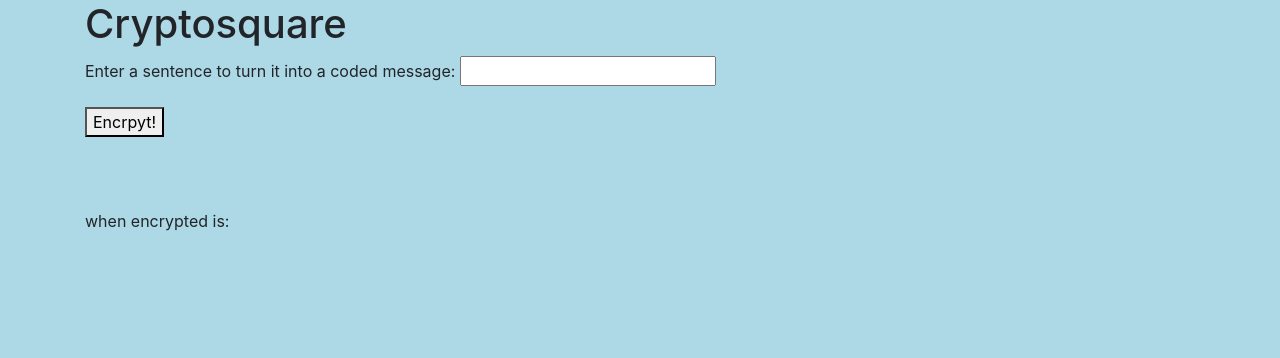
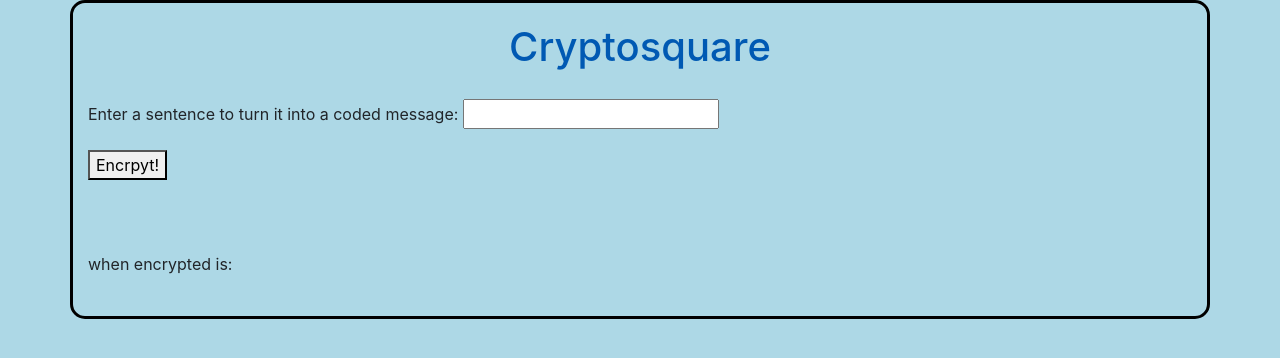
Before and after one commit to LisaMJensen/crypto-grid, a plain HTML site: page index.html in a window 1280 px wide. Drawn offline with Linux system fonts and the light colour scheme.

Commit message:
Made webpage that encrypts user input and returns

```diff
--- a/css/styles.css
+++ b/css/styles.css
@@ -9,3 +9,14 @@ body {
 .result {
   color: #0059b3;
 }
+
+.container {
+  border: solid 3px black;
+  border-radius: 15px;
+}
+
+h1 {
+text-align: center;
+padding: 20px;
+color: #0059b3;
+}
```
Also changed, not shown: 1 other file.
